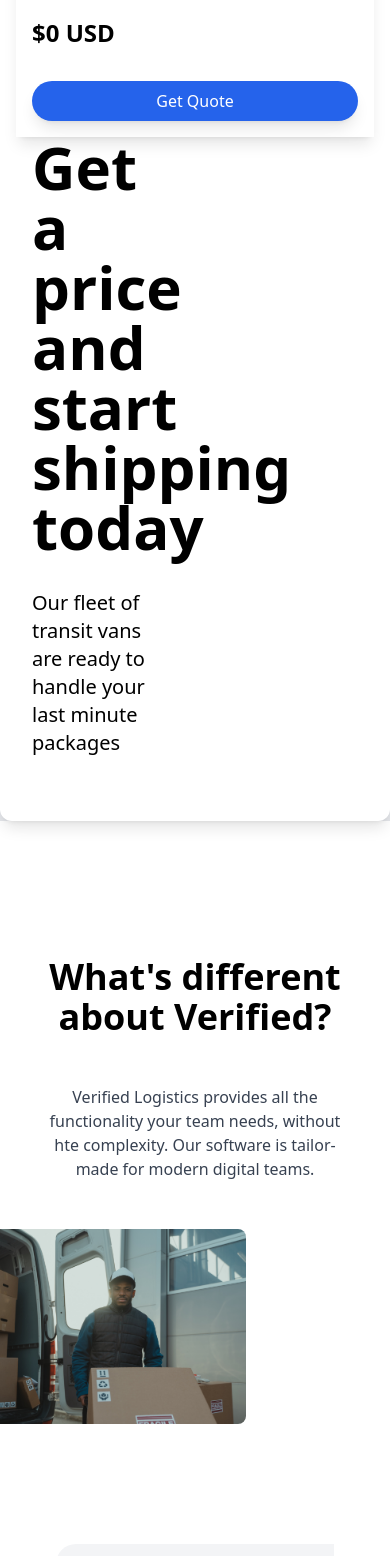
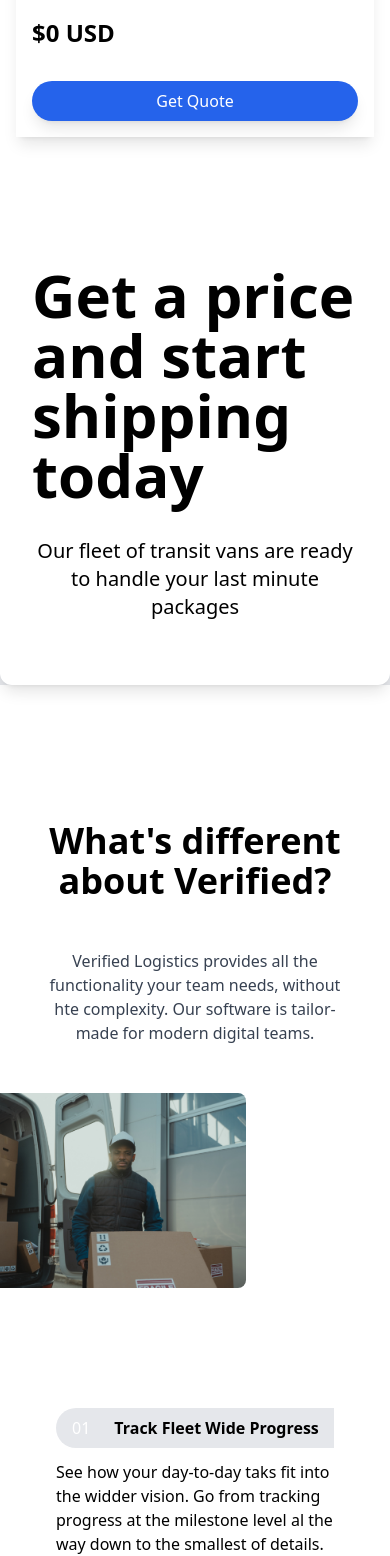
Before and after one commit to gerardojgarcia/verified_transport_nuxt3, a Nuxt app: page / in a window 390 px wide. Shown: the part 1720-3276 px from the top of the page. Built offline with nearby package versions, Linux system fonts and the light colour scheme.

Commit message:
updated mobile layout

```diff
--- a/components/AppCallToAction.vue
+++ b/components/AppCallToAction.vue
@@ -20,7 +20,7 @@
       <!--heading-->
         <div class=" ">
         <h2 class="text-3xl font-bold lead-tight text-center text-white pb-16 md:text-6xl md:max-w-xl md:text-left ">Simplify your shipping solution</h2>
-        <strong class="text-white font-normal text-lg">It only takes a minute to get a quote</strong>
+        <p class="text-white text-center font-normal text-lg">It only takes a minute to get a quote</p>
           </div >
 
         <!--button-->
--- a/components/AppFeatures.vue
+++ b/components/AppFeatures.vue
@@ -34,11 +34,11 @@
         <!--list item 1-->
         <div class="flex flex-col space-y-3 md:space-y-0 md:space-x-6 md:flex-row md:rounded-lg md:shadow-lg p-10" data-aos="fade-up">
           <!--heading-->
-          <div class="rounded-l-full bg-gray-100 md:bg-transparent">
+          <div class="rounded-l-full bg-gray-200 md:bg-transparent">
 
             <div class="flex items-center space-x-2">
 
-              <div class="px-4 py-2 text-white rounded-full md:py-1 bg-brightRed">
+              <div class="px-4 py-2 text-white rounded-full md:py-1 ">
                 01
               </div>
 
@@ -59,7 +59,7 @@
         <!--list item 2-->
         <div class="flex flex-col space-y-3 md:space-y-0 md:space-x-6 md:flex-row md:rounded-lg md:shadow-lg p-10" data-aos="fade-up">
           <!--heading-->
-          <div class="rounded-l-full bg-brightRedSupLight md:bg-transparent">
+          <div class="rounded-l-full bg-gray-200 md:bg-transparent">
 
             <div class="flex items-center space-x-2">
 
@@ -84,7 +84,7 @@
         <!--list item 3-->
         <div class="flex flex-col space-y-3 md:space-y-0 md:space-x-6 md:flex-row md:rounded-lg md:shadow-lg p-10" data-aos="fade-up" data-aos-delay="300">
           <!--heading-->
-          <div class="rounded-l-full bg-brightRedSupLight md:bg-transparent">
+          <div class="rounded-l-full bg-gray-200 md:bg-transparent">
 
             <div class="flex items-center space-x-2">
 
--- a/components/AppNav.vue
+++ b/components/AppNav.vue
@@ -20,7 +20,7 @@
   <nav>
     <ul class="flex flex-row">
     <li><NuxtLink to="/">{{ navLinks[0] }}</NuxtLink></li>
-    <li><NuxtLink to="/quote">{{ navLinks[1] }}</NuxtLink></li>
+    <li><NuxtLink to="/">{{ navLinks[1] }}</NuxtLink></li>
     <li><NuxtLink to="/about">{{ navLinks[2]}}</NuxtLink></li>
     </ul>
   </nav>
--- a/components/AppQuote.vue
+++ b/components/AppQuote.vue
@@ -64,10 +64,10 @@
 
       </div>
 
-      <div class=" flex  flex-col text-left justify-center w-1/2  px-8 ">
+      <div class=" flex  flex-col text-left pt-32 md:pt-0 justify-center md:w-1/2  px-8 ">
         <h3 class="text-6xl font-bold flex-start" data-aos="fade-right" data-aos-duration="2000">Get a price and start shipping today</h3>
 
-        <p class="text-xl mt-8" data-aos="fade-right" data-aos-duration="2000">
+        <p class="text-xl text-center md:text-left mt-8" data-aos="fade-right" data-aos-duration="2000">
           Our fleet of transit vans are ready to handle your last minute packages
         </p>
 
```
